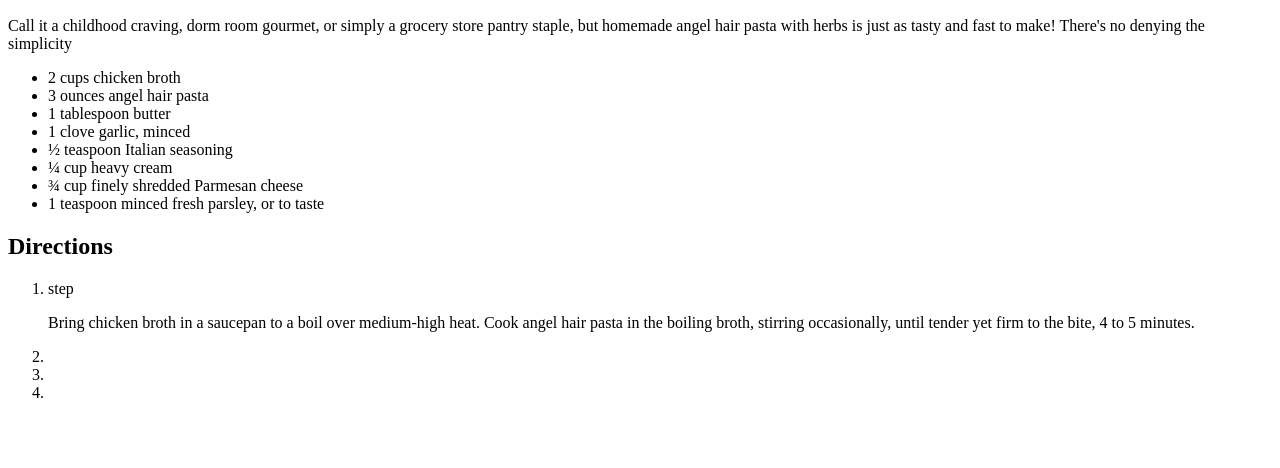
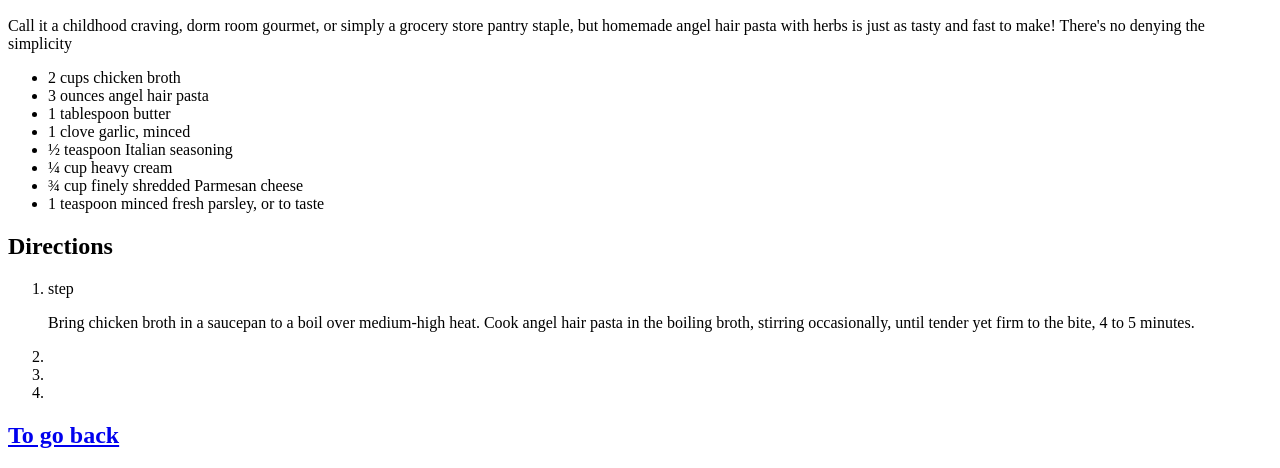
Before and after one commit to Nazal-nihad/odin_test, a plain HTML site: page recipes/lasagna.html in a window 1280 px wide. Shown: the part 430-898 px from the top of the page. Before the commit the page ends 848 px from the top, so only its background shows below. Drawn offline with Linux system fonts and the light colour scheme.

Commit message:
odin recipes

```diff
--- a/recipes/lasagna.html
+++ b/recipes/lasagna.html
@@ -31,5 +31,6 @@
     <li></li>
     </ol>
 
+    <h2><a href="index.html">To go back</a></h2>
 </body>
 </html>
```
